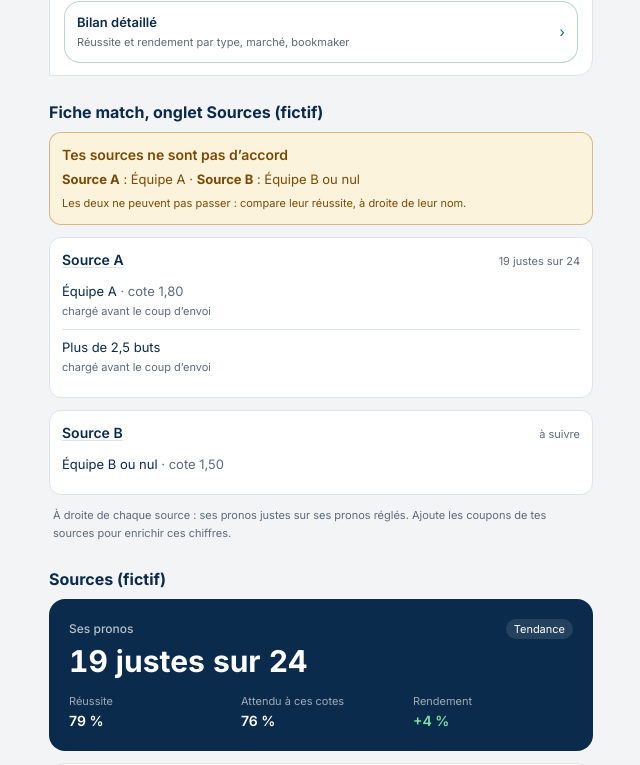
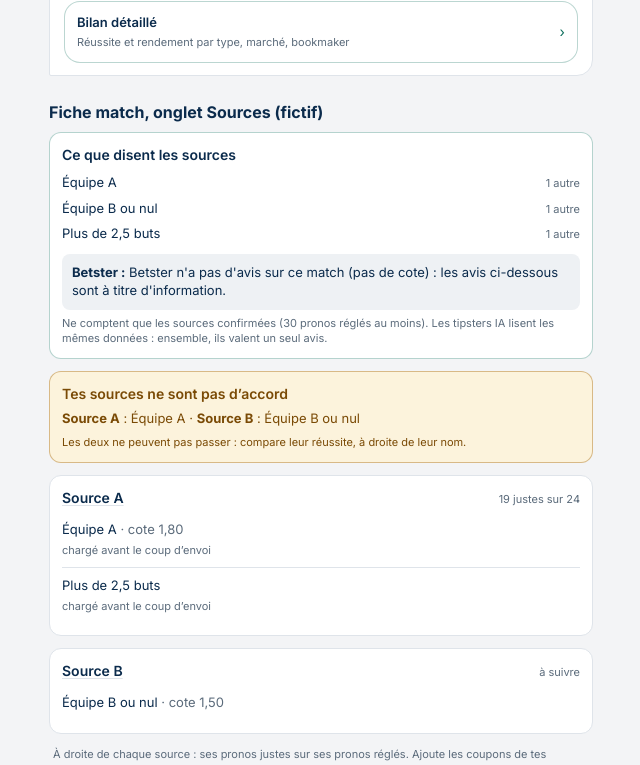
Before and after one commit to monus1984/Betwise, a Next.js app: page /apercu in a window 1280 px wide. Shown: the part 980-1745 px from the top of the page, without its empty margins (319-959 px from the left). Built offline with nearby package versions, Linux system fonts and the light colour scheme.

Commit message:
Ce que disent les sources : recoupements par match et conclusion de Betster (sources confirmées seulement, IA = un avis)
Co-Authored-By: Claude Opus 5.5 <noreply@anthropic.com>
Claude-Session: https://claude.ai/code/session_014c5FTZ2MmjC3bAPTTePB4C

```diff
--- a/src/app/(app)/matchs/[id]/page.tsx
+++ b/src/app/(app)/matchs/[id]/page.tsx
@@ -91,7 +91,7 @@ export default async function MatchPage({ params, searchParams }: { params: Prom
   const extras: Extras | null = onglet === "stats" ? await getExtras({ id: m.id, af_fixture_id: m.af_fixture_id, kickoff_at: m.kickoff_at, statut: m.statut }) : null;
   const srcIds = [...new Set((preds ?? []).map((p) => one(p.source as { id: string } | { id: string }[] | null)?.id).filter((x): x is string => !!x))];
   const { data: proofs } = onglet === "sources" && srcIds.length ? await supabase.from("source_proof").select("*").in("source_id", srcIds) : { data: [] };
-  const recit = onglet === "analyse" && m.statut !== "termine" ? await loadRecit(supabase as never, m.id) : null;
+  const recit = (onglet === "analyse" || onglet === "sources") && m.statut !== "termine" ? await loadRecit(supabase as never, m.id) : null;
   const picks = sg ? picksOf(sg).filter((p) => p.p >= 0.6 && p.p <= 0.95).slice(0, 4) : [];
   const parier = (market: string, sel: string, cote?: number, param?: number) => `/nouveau?match=${m.id}&market=${market}${param !== undefined ? `&param=${param}` : ""}&sel=${encodeURIComponent(sel)}${cote ? `&cote=${cote}` : ""}`;
 
@@ -336,8 +336,8 @@ export default async function MatchPage({ params, searchParams }: { params: Prom
       )}
 
       {onglet === "sources" && (
-        <MatchSources home={shortName(home)} away={shortName(away)} joue={m.statut === "termine"}
-          pronos={(preds ?? []).map((p) => { const src = one(p.source as { id: string; nom: string; type: string } | { id: string; nom: string; type: string }[] | null); return { id: p.id, sourceId: src?.id ?? "", source: src?.nom ?? "?", market: p.market_code, param: p.market_param === null ? null : Number(p.market_param), sel: p.selection, cote: p.cote_annoncee === null ? null : Number(p.cote_annoncee), prouve: p.statut === "verifie", resultat: p.resultat }; })}
+        <MatchSources home={shortName(home)} away={shortName(away)} joue={m.statut === "termine"} verdict={recit?.verdict ? { market: recit.verdict.market, param: recit.verdict.param, sel: recit.verdict.sel, label: recit.verdict.label } : null}
+          pronos={(preds ?? []).map((p) => { const src = one(p.source as { id: string; nom: string; type: string } | { id: string; nom: string; type: string }[] | null); return { id: p.id, sourceId: src?.id ?? "", source: src?.nom ?? "?", type: src?.type ?? "", market: p.market_code, param: p.market_param === null ? null : Number(p.market_param), sel: p.selection, cote: p.cote_annoncee === null ? null : Number(p.cote_annoncee), prouve: p.statut === "verifie", resultat: p.resultat }; })}
           proofs={Object.fromEntries((proofs ?? []).map((x) => [x.source_id as string, lireProof(x)]))} />
       )}
 
--- a/src/app/(app)/matchs/[id]/sources-tab.tsx
+++ b/src/app/(app)/matchs/[id]/sources-tab.tsx
@@ -3,19 +3,43 @@ import { pickLabel } from "@/lib/probs/signals";
 import { desaccords } from "@/lib/sources/desaccord";
 import { resume, type Proof } from "@/lib/sources/proof";
 import { Empty } from "@/components/ui";
+import { consensus, estIA } from "@/lib/sources/consensus";
 
-type Prono = { id: string; sourceId: string; source: string; market: string; param: number | null; sel: string; cote: number | null; prouve: boolean; resultat: string };
+type Prono = { id: string; sourceId: string; source: string; type?: string; market: string; param: number | null; sel: string; cote: number | null; prouve: boolean; resultat: string };
 
 /** Ce que disent les sources sur ce match : chaque prono avec son niveau de preuve, et les contradictions entre elles. */
-export function MatchSources({ pronos, proofs, home, away, joue }: { pronos: Prono[]; proofs: Record<string, Proof>; home: string; away: string; joue: boolean }) {
+export function MatchSources({ pronos, proofs, home, away, joue, verdict }: { pronos: Prono[]; proofs: Record<string, Proof>; home: string; away: string; joue: boolean; verdict?: { market: string; param: number | null; sel: string; label: string } | null }) {
   if (pronos.length === 0) return <Empty titre="Aucun prono sur ce match">Quand une de tes sources en donne un, charge son coupon : il comptera dans sa note et nourrira tes comparaisons.</Empty>;
   const lib = (p: Prono) => pickLabel(p.market, p.param, p.sel, home, away);
   const conflits = desaccords(pronos.map((p) => ({ source: p.source, market: p.market, param: p.param, sel: p.sel })));
   const parSource = new Map<string, Prono[]>();
   for (const p of pronos) parSource.set(p.sourceId, [...(parSource.get(p.sourceId) ?? []), p]);
 
+  // Recoupements et conclusion de Betster (23/11) : avant le match seulement, sans tes propres choix ni le modèle
+  const avis = pronos.filter((p) => p.type !== "perso" && p.type !== "modele_betwise").map((p) => ({ sourceId: p.sourceId, nom: p.source, ia: estIA(p.source), regles: proofs[p.sourceId]?.prouvesRegles ?? 0, market: p.market, param: p.param, sel: p.sel, cote: p.cote }));
+  const cs = !joue && avis.length ? consensus(avis, verdict ?? null) : null;
+
   return (
     <div className="space-y-3">
+      {cs && (
+        <section className="rounded-xl border border-brand/30 bg-surface p-3" aria-label="Recoupements">
+          <h2 className="text-sm font-semibold">Ce que disent les sources</h2>
+          <ul className="mt-2 space-y-1.5 text-[13px]">
+            {cs.groupes.slice(0, 5).map((g) => {
+              const conf = g.humains.filter((h) => h.regles >= 30).length;
+              const qui = [g.betster ? "Betster" : "", conf ? `${conf} confirmée${conf > 1 ? "s" : ""}` : "", g.humains.length - conf ? `${g.humains.length - conf} autre${g.humains.length - conf > 1 ? "s" : ""}` : "", g.ia.length ? `IA ${g.ia.length} sur ${cs.iaTotal || g.ia.length}` : ""].filter(Boolean).join(" · ");
+              return (
+                <li key={`${g.market}${g.param}${g.sel}`} className="flex items-baseline justify-between gap-3">
+                  <span className={`min-w-0 ${g.betster ? "font-semibold" : ""}`}>{pickLabel(g.market, g.param, g.sel, home, away)}</span>
+                  <span className="shrink-0 text-[11px] text-ink-muted">{qui}</span>
+                </li>
+              );
+            })}
+          </ul>
+          <p className="mt-2.5 rounded-lg bg-surface-2 p-2.5 text-[13px] leading-snug"><b>Betster :</b> {cs.conclusion}</p>
+          <p className="mt-1.5 text-[11px] leading-snug text-ink-muted">Ne comptent que les sources confirmées (30 pronos réglés au moins). Les tipsters IA lisent les mêmes données : ensemble, ils valent un seul avis.</p>
+        </section>
+      )}
       {conflits.length > 0 && (
         <section className="rounded-xl border border-draw/40 bg-draw-soft p-3" aria-label="Désaccords entre sources">
           <p className="text-sm font-semibold text-draw-ink">{conflits.length > 1 ? `${conflits.length} désaccords entre tes sources` : "Tes sources ne sont pas d’accord"}</p>
--- a/src/lib/coach/prompt.ts
+++ b/src/lib/coach/prompt.ts
@@ -33,6 +33,7 @@ ANALYSE D'UN MATCH
 - Un calendrier chargé ou des absents rendent des changements possibles : dis-le au conditionnel, sans annoncer une rotation que personne n'a confirmée.
 - Ici la réponse peut aller jusqu'à 9 lignes. Une étape absente n'est pas meublée ; si les compositions ou les absents ne sont pas encore connus, dis-le en quelques mots (« compositions pas encore publiées »). N'ajoute aucun fait de ta mémoire (blessés, transferts, anciens résultats) : seulement ce que la fonction renvoie.
 - Le verdict vient des cotes : si les faits vont dans l'autre sens, dis-le en une ligne au lieu de les tordre.
+- Ce que disent les sources : donne d'abord ton propre choix, puis, si ce_que_disent_les_sources existe, une ligne qui dit s'il est conforté, contredit ou s'il n'y a pas de signal net, en reprenant sa conclusion. Ne change pas ton choix pour suivre la majorité ; les tipsters IA comptent pour un seul avis.
 
 LIMITES
 - Pas de certitude. Le modèle maison est un second éclairage, moins juste que les cotes. N’écris jamais « sûr », « garanti » ni « mon avis » : tu rapportes des probabilités, tu ne conseilles pas de parier.
--- a/src/lib/coach/tools.ts
+++ b/src/lib/coach/tools.ts
@@ -7,6 +7,8 @@ import { APP_NAME } from "@/lib/app-name";
  */
 import { etatBudget } from "./budget";
 import { loadRecit } from "../matches/recit";
+import { consensus, estIA } from "../sources/consensus";
+import { lire as lireProof } from "../sources/proof";
 import type { createClient } from "../supabase/server";
 import type { ChatTool } from "../llm/provider";
 import { loadSignals } from "../probs/signals";
@@ -366,7 +368,10 @@ export async function runCoachTool(db: Db, name: string, input: Record<string, u
         db.from("source_follows").select("source_id"),
       ]);
       const fids = (follows ?? []).map((f) => f.source_id);
-      const { data: preds } = fids.length ? await db.from("predictions").select("match_id, market_code, selection, source:sources(nom, type)").in("match_id", mids).in("source_id", fids).neq("statut", "annule") : { data: [] };
+      const { data: preds } = fids.length ? await db.from("predictions").select("match_id, source_id, market_code, market_param, selection, cote_annoncee, source:sources(nom, type)").in("match_id", mids).in("source_id", fids).neq("statut", "annule") : { data: [] };
+      const pids = [...new Set((preds ?? []).map((p) => p.source_id))];
+      const { data: preuves } = pids.length ? await db.from("source_proof").select("*").in("source_id", pids) : { data: [] };
+      const regles = new Map((preuves ?? []).map((x) => [x.source_id as string, lireProof(x).prouvesRegles]));
       const recits = new Map((await Promise.all(mids.map((id) => loadRecit(db as never, id)))).filter((r): r is NonNullable<typeof r> => !!r).map((r) => [r.matchId, r]));
       return ms.map((m) => {
         const rc = recits.get(m.id);
@@ -388,6 +393,15 @@ export async function runCoachTool(db: Db, name: string, input: Record<string, u
           } : "pas d'estimation (match hors des 5 championnats ou trop lointain)",
           cotes_reference: { "1": ref("1X2", "1"), N: ref("1X2", "N"), "2": ref("1X2", "2"), "+2,5": ref("OU", "Plus"), "-2,5": ref("OU", "Moins") },
           pronos_des_sources_suivies: (preds ?? []).filter((p) => p.match_id === m.id).map((p) => `${originName(one(p.source as One<{ nom: string; type: string }>))} : ${p.market_code} ${p.selection}`),
+          // Recoupements (23/11) : à lire APRÈS avoir dit ton propre choix ; ils le confortent ou l'alertent, ils ne le remplacent pas
+          ce_que_disent_les_sources: (() => {
+            const avis = (preds ?? []).filter((p) => p.match_id === m.id).map((p) => ({ p, src: one(p.source as One<{ nom: string; type: string }>) }))
+              .filter(({ src }) => src && src.type !== "perso" && src.type !== "modele_betwise")
+              .map(({ p, src }) => ({ sourceId: p.source_id, nom: src!.nom, ia: estIA(src!.nom), regles: regles.get(p.source_id) ?? 0, market: p.market_code, param: p.market_param === null ? null : Number(p.market_param), sel: p.selection, cote: p.cote_annoncee === null ? null : Number(p.cote_annoncee) }));
+            if (!avis.length) return null;
+            const c = consensus(avis, rc?.verdict ? { market: rc.verdict.market, param: rc.verdict.param, sel: rc.verdict.sel, label: rc.verdict.label } : null);
+            return { conclusion: c.conclusion, avec_toi: c.pour, contre_toi: c.contre, regle: "seules les sources confirmées (30 pronos réglés) comptent ; les tipsters IA comptent pour un seul avis" };
+          })(),
         };
       });
     }
--- /dev/null
+++ b/src/lib/sources/consensus.ts
@@ -0,0 +1,70 @@
+/**
+ * « Ce que disent les sources » (23/11) : les avis sur un match, regroupés, et la conclusion de Betster.
+ * Règles retenues avec le conseil d'IA :
+ *  - Betster se fait son avis d'abord (son verdict vient des cotes) ; les sources le confortent ou l'alertent, sans le dicter.
+ *  - Seules les sources humaines confirmées (au moins 30 pronos réglés, chargés avant le coup d'envoi) comptent.
+ *  - Les tipsters IA lisent les mêmes données avec la même consigne : ensemble, ils valent UN avis, pas un par IA.
+ *  - Les autres avis sont montrés, pour information.
+ */
+import { contredit } from "./desaccord";
+import { SEUIL } from "./proof";
+
+export type Avis = { sourceId: string; nom: string; ia: boolean; regles: number; market: string; param: number | null; sel: string; cote: number | null };
+export type Pari = { market: string; param: number | null; sel: string };
+export type Groupe = Pari & { humains: Avis[]; ia: Avis[]; betster: boolean };
+export type Camp = { confirmees: number; autres: number; ia: number };
+export type Consensus = { groupes: Groupe[]; pour: Camp; contre: Camp; conclusion: string; iaTotal: number };
+
+const cle = (p: Pari) => `${p.market}|${p.param ?? ""}|${p.sel.trim().toLowerCase()}`;
+const memeLigne = (a: Pari, b: Pari) => cle(a) === cle(b);
+const issues = (p: Pari) => (p.market === "1X2" ? new Set([p.sel.toUpperCase()]) : p.market === "DC" ? new Set(p.sel.toUpperCase().replace("X", "N").split("")) : null);
+
+/** Un avis va dans le sens d'un pari s'il est le même, ou plus exigeant et compatible (« victoire de A » soutient « A ou nul »). */
+export function soutient(avis: Pari, pari: Pari): boolean {
+  if (memeLigne(avis, pari)) return true;
+  const ia = issues(avis), ip = issues(pari);
+  if (ia && ip) return [...ia].every((x) => ip.has(x));
+  if (avis.market === "OU" && pari.market === "OU" && avis.param !== null && pari.param !== null && avis.sel === pari.sel)
+    return avis.sel === "Plus" ? avis.param >= pari.param : avis.param <= pari.param;
+  return false;
+}
+
+export function consensus(avis: Avis[], verdict: (Pari & { label: string }) | null): Consensus {
+  const confirme = (a: Avis) => !a.ia && a.regles >= SEUIL.classement;
+  const groupes = new Map<string, Groupe>();
+  for (const a of avis) {
+    const g = groupes.get(cle(a)) ?? { market: a.market, param: a.param, sel: a.sel, humains: [], ia: [], betster: !!verdict && memeLigne(a, verdict) };
+    (a.ia ? g.ia : g.humains).push(a);
+    groupes.set(cle(a), g);
+  }
+  const poids = (g: Groupe) => g.humains.filter(confirme).length * 10 + (g.ia.length ? 10 : 0) + g.humains.length + (g.betster ? 5 : 0);
+  const liste = [...groupes.values()].sort((a, b) => poids(b) - poids(a));
+  const iaTotal = new Set(avis.filter((a) => a.ia).map((a) => a.sourceId)).size;
+
+  const camp = (f: (a: Avis) => boolean): Camp => {
+    const l = avis.filter(f);
+    return { confirmees: new Set(l.filter(confirme).map((a) => a.sourceId)).size, autres: new Set(l.filter((a) => !a.ia && !confirme(a)).map((a) => a.sourceId)).size, ia: new Set(l.filter((a) => a.ia).map((a) => a.sourceId)).size };
+  };
+  const vide = { confirmees: 0, autres: 0, ia: 0 };
+  if (!verdict) return { groupes: liste, pour: vide, contre: vide, iaTotal,
+    conclusion: avis.length ? "Betster n'a pas d'avis sur ce match (pas de cote) : les avis ci-dessous sont à titre d'information." : "Aucun avis de source sur ce match pour l'instant." };
+
+  const pour = camp((a) => soutient(a, verdict));
+  const contre = camp((a) => !soutient(a, verdict) && contredit({ source: a.sourceId, ...a }, { source: "betster", ...verdict }));
+  // Les IA ne comptent qu'une fois, dans le camp où elles sont le plus nombreuses
+  const iaPour = pour.ia > 0 && pour.ia >= contre.ia ? 1 : 0, iaContre = contre.ia > pour.ia ? 1 : 0;
+  const p = pour.confirmees + iaPour, c = contre.confirmees + iaContre;
+  const qui = (n: number, ia: number) => [n ? `${n} source${n > 1 ? "s" : ""} confirmée${n > 1 ? "s" : ""}` : "", ia ? "les tipsters IA" : ""].filter(Boolean).join(" et ");
+  const conclusion =
+    p === 0 && c === 0
+      ? `Betster retient « ${verdict.label} ». Aucune source confirmée ni aucun tipster IA ne s'est prononcé dans un sens ou dans l'autre : son choix repose sur les cotes seules.`
+      : c === 0
+        ? `Betster retient « ${verdict.label} », et ${qui(pour.confirmees, iaPour)} vont dans le même sens. Ça conforte son choix, sans le rendre certain.`
+        : p === 0
+          ? `Betster retient « ${verdict.label} », mais ${qui(contre.confirmees, iaContre)} pensent l'inverse. Betster garde son choix, fondé sur les cotes : prends ce désaccord comme un signal de prudence.`
+          : `Les avis sont partagés : ${qui(pour.confirmees, iaPour)} avec Betster (« ${verdict.label} »), ${qui(contre.confirmees, iaContre)} contre. Pas de signal net.`;
+  return { groupes: liste, pour, contre, conclusion, iaTotal };
+}
+
+/** Une source est un tipster IA de BETWISE (nom fixé à la création, voir scripts/tipsters-ia.ts). */
+export const estIA = (nom: string) => /· tipster IA$/.test(nom);
```
Also changed, not shown: 1 other file (tests, documents, lock files or other folders).
